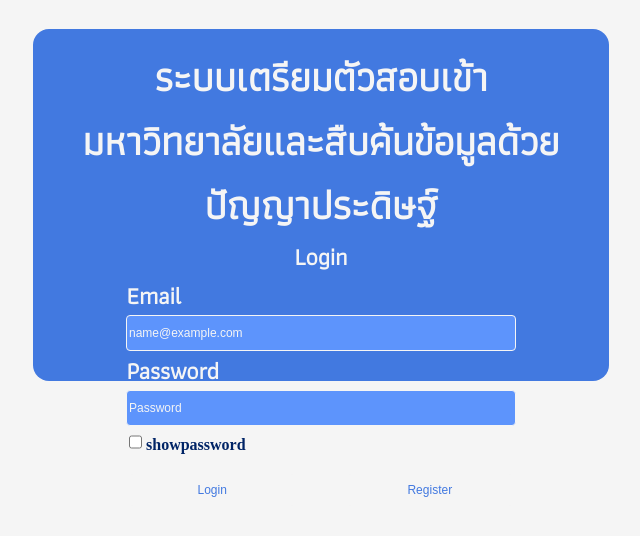
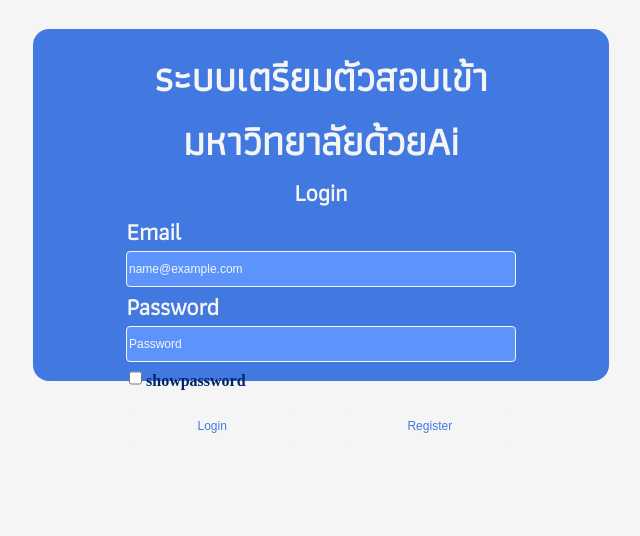
Before and after one commit to Lanne555/test-node, a plain HTML site: page LoginRegister_deploy/Login.html in a window 1280 px wide. Shown: the part 194-730 px from the top of the page, without its empty margins (319-959 px from the left). Drawn offline with Linux system fonts and the light colour scheme.

Commit message:
Update Login.html

```diff
--- a/LoginRegister_deploy/Login.html
+++ b/LoginRegister_deploy/Login.html
@@ -3,14 +3,14 @@
 <head>
     <meta charset="UTF-8">
     <meta name="viewport" content="width=device-width, initial-scale=1.0">
-    <title>ระบบประกาศคะแนน</title>
+    <title>ระบบเตรียมตัวสอบเข้ามหาวิทยาลัยด้วยAi</title>
     <link rel="stylesheet" href="login.css">
 </head>
 <body>
     <img class="logo" src="Bodin2.png">
     <div class="plan">
         <form id="MainForm" class="w-25 m-4">
-            <h2 class="text1">ระบบเตรียมตัวสอบเข้ามหาวิทยาลัยและสืบค้นข้อมูลด้วยปัญญาประดิษฐ์</h2>
+            <h2 class="text1">ระบบเตรียมตัวสอบเข้ามหาวิทยาลัยด้วยAi</h2>
             <h2 class="text2">Login</h2>
             <div class="inputtext">
                 <h1 class="textlabel">Email</h1>
```
